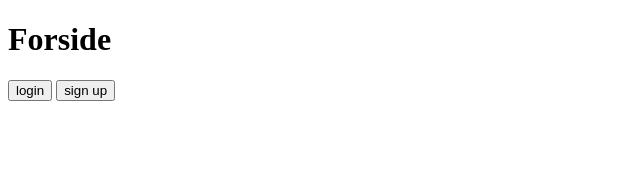
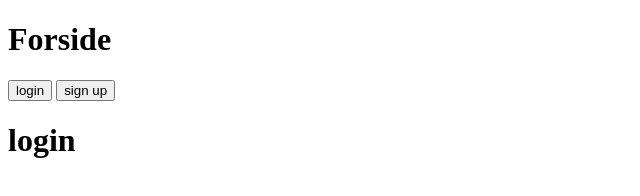
Before and after one commit to sameer041101/prog-eksamen, a plain HTML site: page login metode/login.html in a window 1280 px wide. Shown: the whole page, without its empty margins (0-640 px from the left). Drawn offline with Linux system fonts and the light colour scheme.

Commit message:
lavede en div class og en container

```diff
--- a/login metode/login.html
+++ b/login metode/login.html
@@ -21,10 +21,17 @@
     </span>
 
 
+    <div class="container">
+        <form class="form" id="login">
+            <h1 class="form_ _title">login</h1>
+
+        </form>
+    </div>
 
 <script src="./login.js"></script>
 
 
 </body>
 
+
 </html>
```
